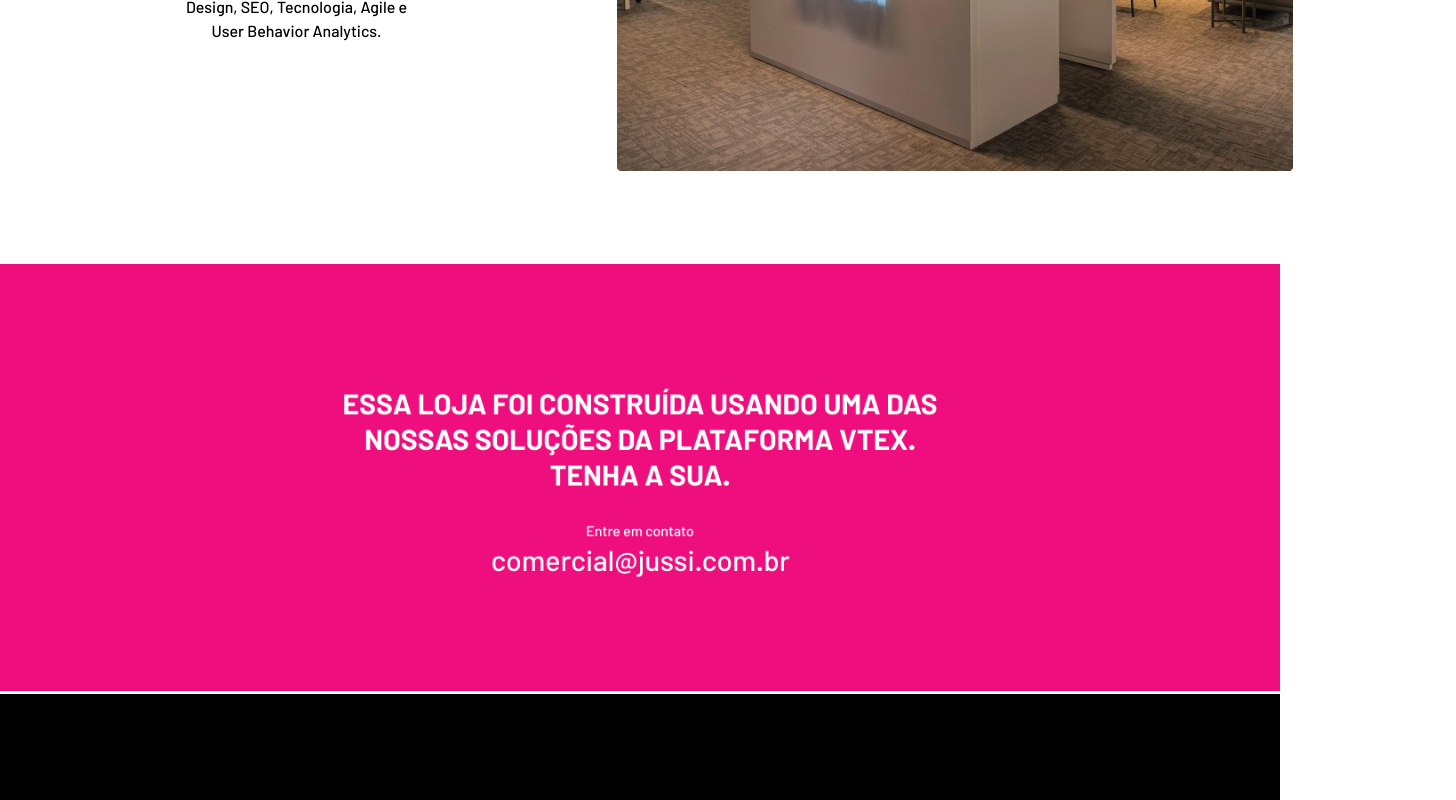
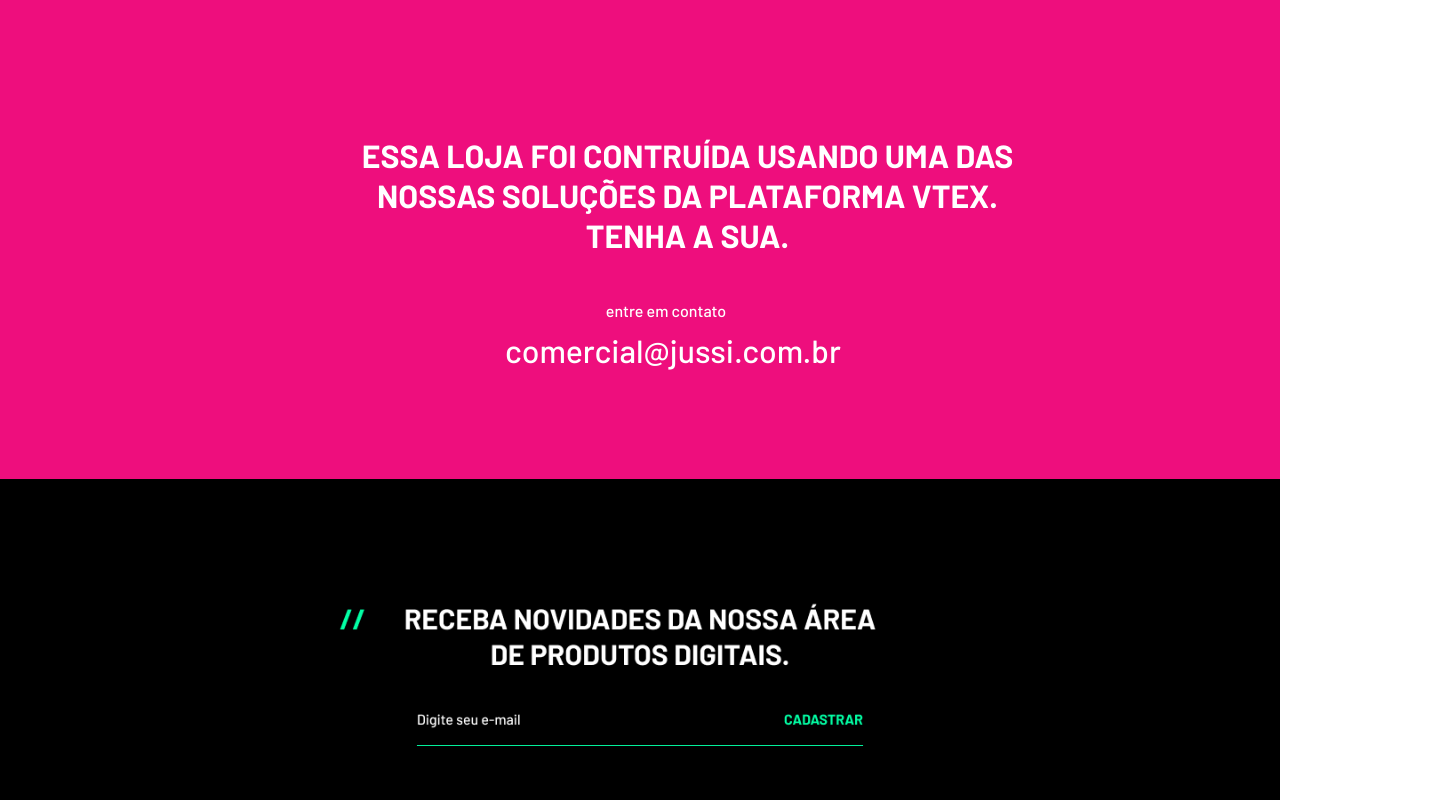
Before and after one commit to nsanchez06/spet, a React (Create React App) app: page / in a window 1280 px wide. Shown: the part 1880-2680 px from the top of the page, 1456 px wide, since content can reach past the window. Built offline with nearby package versions, Linux system fonts and the light colour scheme; no server answers; the HTML template or start-up script is replaced by a standard one.

Commit message:
fix: adjustment style

```diff
--- a/src/components/header/header.scss
+++ b/src/components/header/header.scss
@@ -11,6 +11,8 @@
     display: flex;
     justify-content: space-between;
     color: black;
+    z-index: 1;
+
       &__logo {
         max-width: 30%;
         cursor: pointer;
--- a/src/pages/Home/home.scss
+++ b/src/pages/Home/home.scss
@@ -74,7 +74,6 @@
     text-align: center;
     margin-top: 90px;
     width: 100%;
-    height: 755px;
     margin-bottom: 20px;
 
     img {
@@ -86,7 +85,10 @@
   .tipbar {
     display: flex;
     justify-content: space-evenly;
-    margin-bottom: 7.2rem;
+    margin-bottom: 5.2rem;
+    &__ {
+      margin-left: 40px;
+    }
   }
 
   .soluctions {
@@ -227,7 +229,7 @@
   .quemSomos {
     width: 100%;
     display: flex;
-    margin: 10px 176px;
+    margin: 10px 120px;
 
     &__textContent {
       width: 50%;
@@ -270,10 +272,52 @@
     text-align: center;
     margin-top: 90px;
     width: 100%;
+    height: 480px;
+    background: #EE0E7D;
 
-    img {
-      width: 100%;
-    }
+   &__text {
+    color: #FFFFFF;
+    font-family: Barlow;
+    font-style: normal;
+    font-weight: bold;
+    font-size: 32px;
+    line-height: 40px;
+    text-align: center !important;
+    text-transform: uppercase;
+    position: relative;
+    width: 655px;
+    height: 120px;
+    left: 360px;
+    top: 136px;
+   }
+
+   &__contato {
+    position: relative;
+    width: 122px;
+    height: 24px;
+    left: 605px;
+    top: 180px;
+
+    font-family: Barlow;
+    font-style: normal;
+    font-weight: 500;
+    font-size: 16px;
+    line-height: 24px;
+    text-align: center;
+    color: #FFFFFF;
+   }
+
+   &__email {
+    font-family: Barlow;
+    font-style: normal;
+    font-weight: 500;
+    font-size: 32px;
+    line-height: 24px;
+    color: #FFFFFF;
+    position: relative;
+    right: 100px;
+    top: 15px;
+   }
 
   }
 
--- a/src/pages/Home/index.js
+++ b/src/pages/Home/index.js
@@ -22,7 +22,7 @@
 
                 <div className="tipbar">
 
-                    <div>Nossas principais lojas VTEX <span>→</span></div>
+                    <div>Nossas principais lojas VTEX <span className="tipbar__">→</span></div>
                     <div><img src={brastemp} alt={"Brastemp"} /></div>
                     <div><img src={compraCerta} alt={"Compra Certa"} /></div>
                     <div><img src={consul} alt={"Consul"} /></div>
@@ -94,7 +94,13 @@
                 </div>
 
                 <div className="contactContent">
-                    <img src={contactInfo} alt={"Contato Jussi"} />
+                    <div className="contactContent__text">
+                        essa loja foi contruída usando uma das nossas soluções da plataforma vtex. Tenha a sua.
+                    </div>
+                    <div className="contactContent__contato">
+                        entre em contato
+                        <div className="contactContent__email">comercial@jussi.com.br</div>
+                    </div>
                 </div>
 
                 <div className="newsletterContent">
```
Also changed, not shown: src/assets/carrinho.png.
